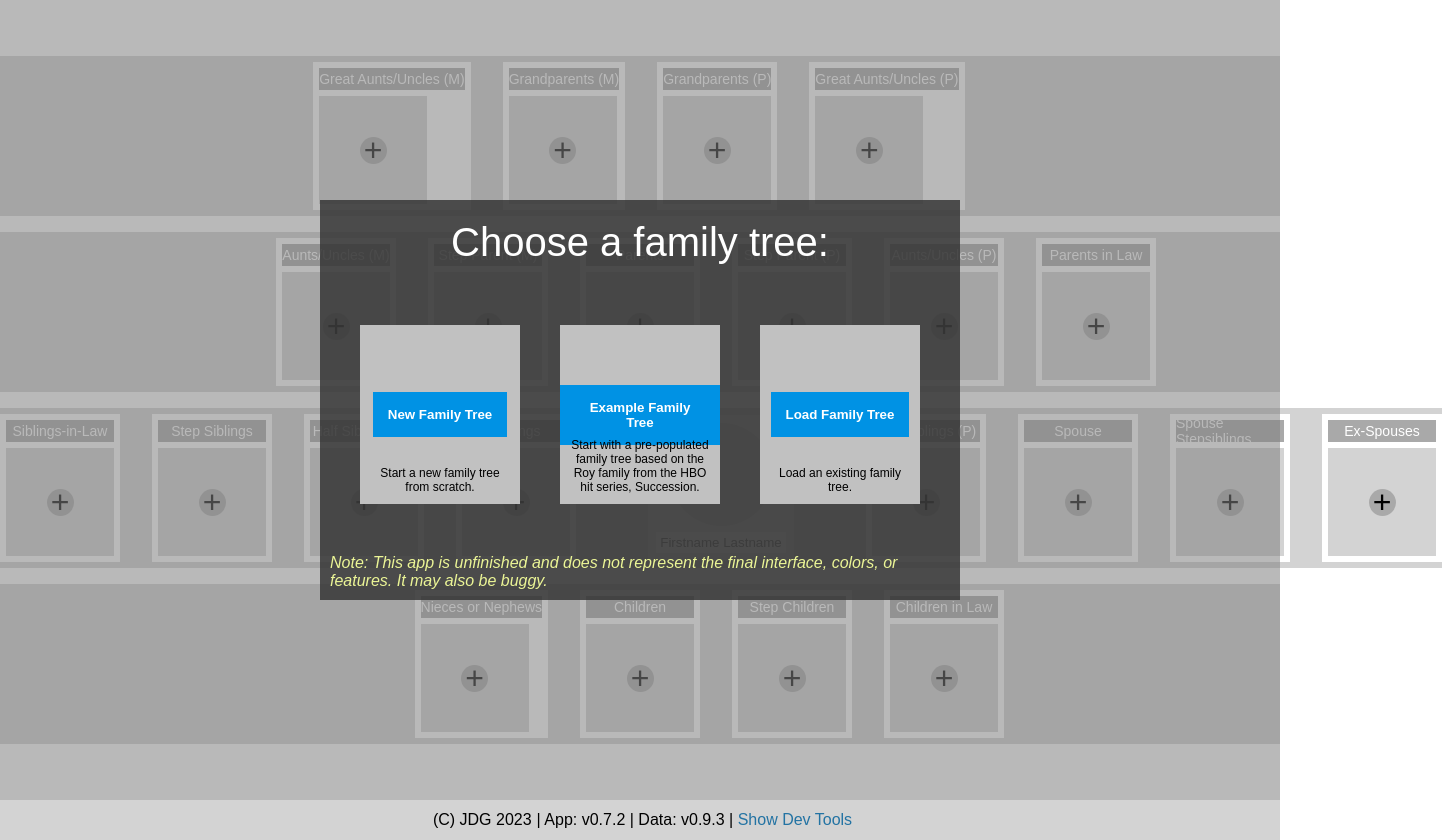
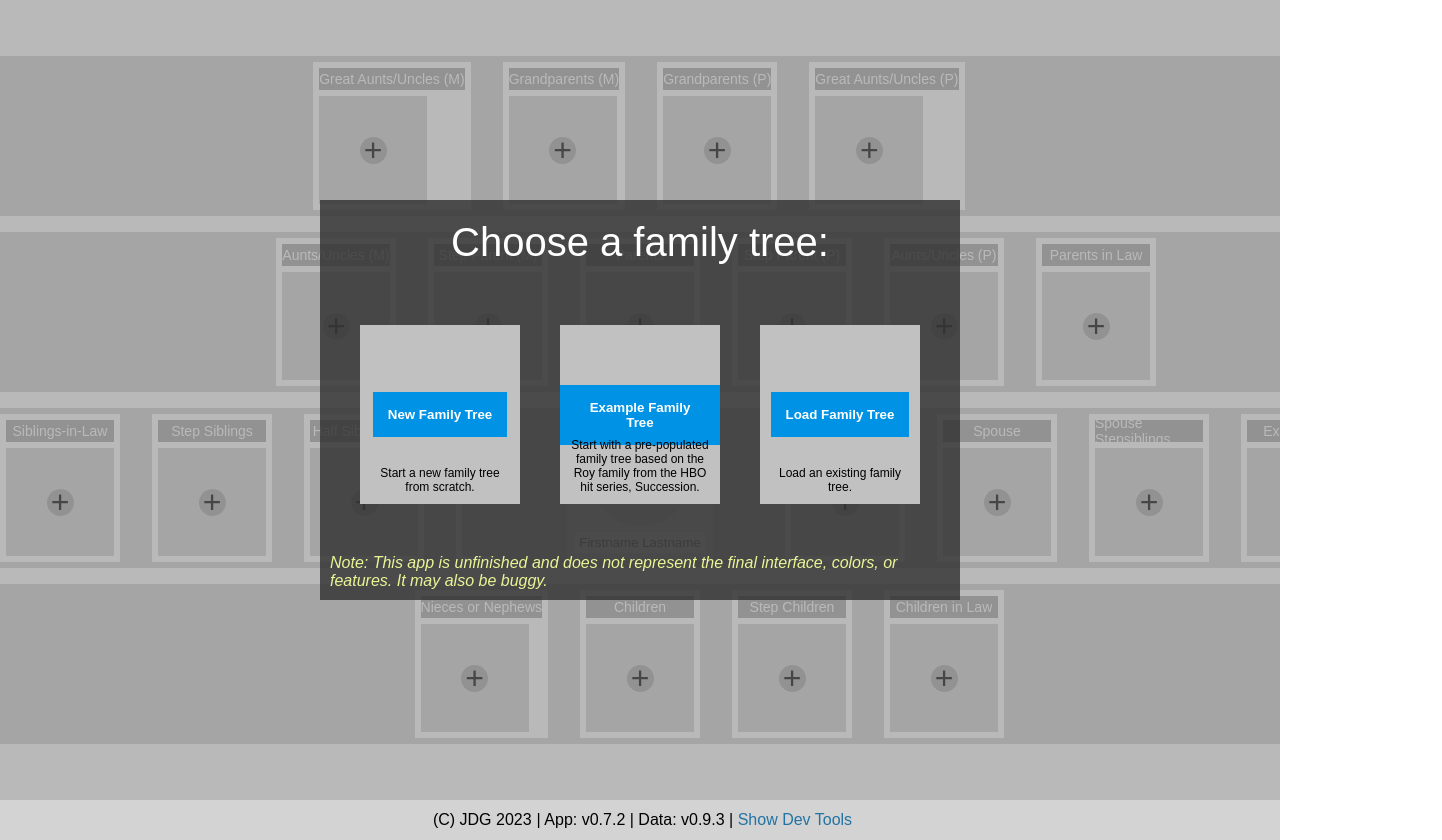
Before and after one commit to deanstein/family-tree, a Svelte app: page / in a window 1280 px wide. Shown: the whole page, 1442 px wide, since content can reach past the window. Built offline with nearby package versions, Linux system fonts and the light colour scheme.

Commit message:
Adding scrolling behavior for left and right GenerationRow flanks

```diff
--- a/src/App.svelte
+++ b/src/App.svelte
@@ -355,5 +355,6 @@
 	.row-flank {
 		display: flex;
 		gap: 2em;
+		overflow: auto;
 	}
 </style>
--- a/src/ui/NodeView/GenerationRow.svelte
+++ b/src/ui/NodeView/GenerationRow.svelte
@@ -27,6 +27,7 @@
 		align-items: center;
 		justify-content: center;
 		grid-gap: 2em;
+		overflow: auto;
 	}
 
 	.row-left-flank,
@@ -37,7 +38,8 @@
 	}
 
 	.row-left-flank {
-		justify-content: right;
+		justify-content: flex-end;
+		overflow: auto;
 	}
 
 	.row-middle-section {
@@ -45,6 +47,7 @@
 	}
 
 	.row-right-flank {
-		justify-content: left;
+		justify-content: flex-start;
+		overflow: auto;
 	}
 </style>
```
